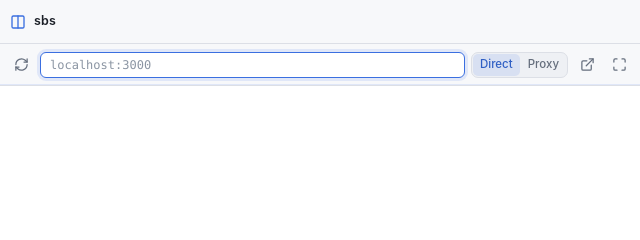
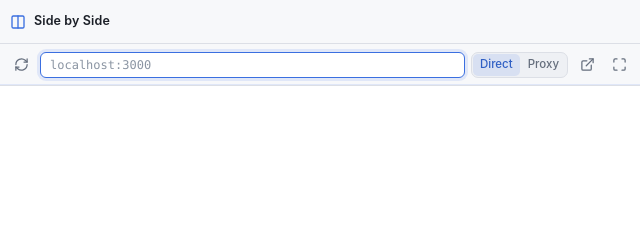
Before and after one commit to anduraio/sidebyside, a website: page public/index.html in a window 1280 px wide. Shown: the top 240 px of the page, 0-640 px from the left. Drawn offline with Linux system fonts and the light colour scheme.

Commit message:
Restore the Side by Side brand and add an About section
The viewer header and the browser tab title go back to reading "Side by
Side" rather than the command name, so the UI shows the product name while
the CLI keeps the short `sbs` command.

Replaces the README screenshot with a real session: two versions of a game
compared side by side with the pane toolbars hidden. The previous shot no
longer illustrated anything the prose claimed, so the passage pointing at
it is rewritten. JPEG rather than PNG brings the package down from 363 kB
to 121 kB.

Adds an About section covering why the tool exists, what it does and does
not do with your data, and a table of the three namespaces the name is
spread across.

```diff
--- a/public/index.html
+++ b/public/index.html
@@ -3,7 +3,7 @@
   <head>
     <meta charset="utf-8" />
     <meta name="viewport" content="width=device-width, initial-scale=1" />
-    <title>sbs</title>
+    <title>Side by Side</title>
     <link rel="icon" href="/favicon.svg" />
     <link rel="stylesheet" href="/style.css" />
     <script>
@@ -80,7 +80,7 @@
     <header class="topbar">
       <div class="brand">
         <svg class="i brand-mark"><use href="#i-columns" /></svg>
-        <span>sbs</span>
+        <span>Side by Side</span>
       </div>
 
       <div class="topbar-spacer"></div>
```
Also changed, not shown: README.md, docs/screenshot.jpg (added), docs/screenshot.png (deleted).
